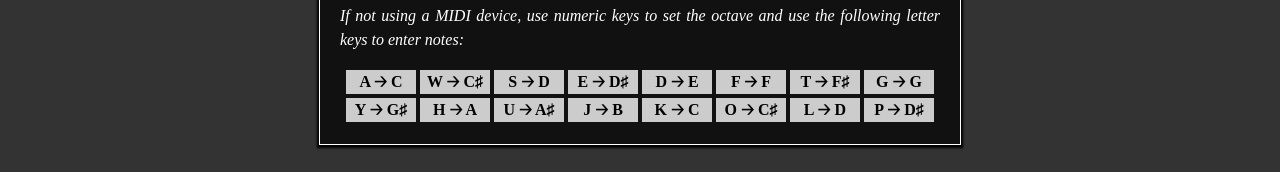
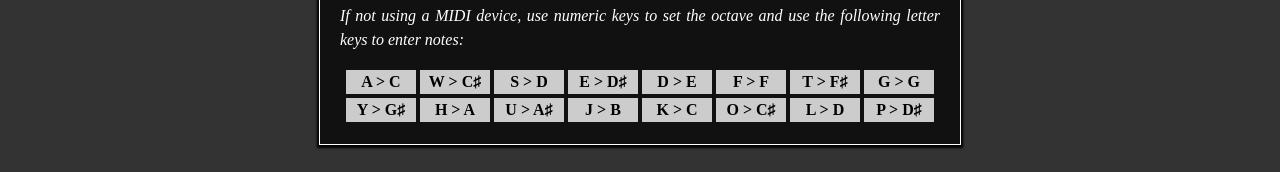
Before and after one commit to rsprog/ChordMonster, a SvelteKit app: page / in a window 1280 px wide. Shown: the part 506-678 px from the top of the page. Built offline with nearby package versions, Linux system fonts and the light colour scheme.

Commit message:
Fix keymap

```diff
--- a/src/routes/+page.svelte
+++ b/src/routes/+page.svelte
@@ -574,8 +574,8 @@
                     If not using a MIDI device, use numeric keys to set the octave and use the following letter keys to enter notes:
                 </p>
                 <div id="keymap">
-                    <div>A 🡢 C</div><div>W 🡢 C♯</div><div>S 🡢 D</div><div>E 🡢 D♯</div><div>D 🡢 E</div><div>F 🡢 F</div><div>T 🡢 F♯</div><div>G 🡢 G</div>
-                    <div>Y 🡢 G♯</div><div>H 🡢 A</div><div>U 🡢 A♯</div><div>J 🡢 B</div><div>K 🡢 C</div><div>O 🡢 C♯</div><div>L 🡢 D</div><div>P 🡢 D♯</div>
+                    <div>A &gt; C</div><div>W &gt; C♯</div><div>S &gt; D</div><div>E &gt; D♯</div><div>D &gt; E</div><div>F &gt; F</div><div>T &gt; F♯</div><div>G &gt; G</div>
+                    <div>Y &gt; G♯</div><div>H &gt; A</div><div>U &gt; A♯</div><div>J &gt; B</div><div>K &gt; C</div><div>O &gt; C♯</div><div>L &gt; D</div><div>P &gt; D♯</div>
                 </div>
             </div>
             {/if}
```
